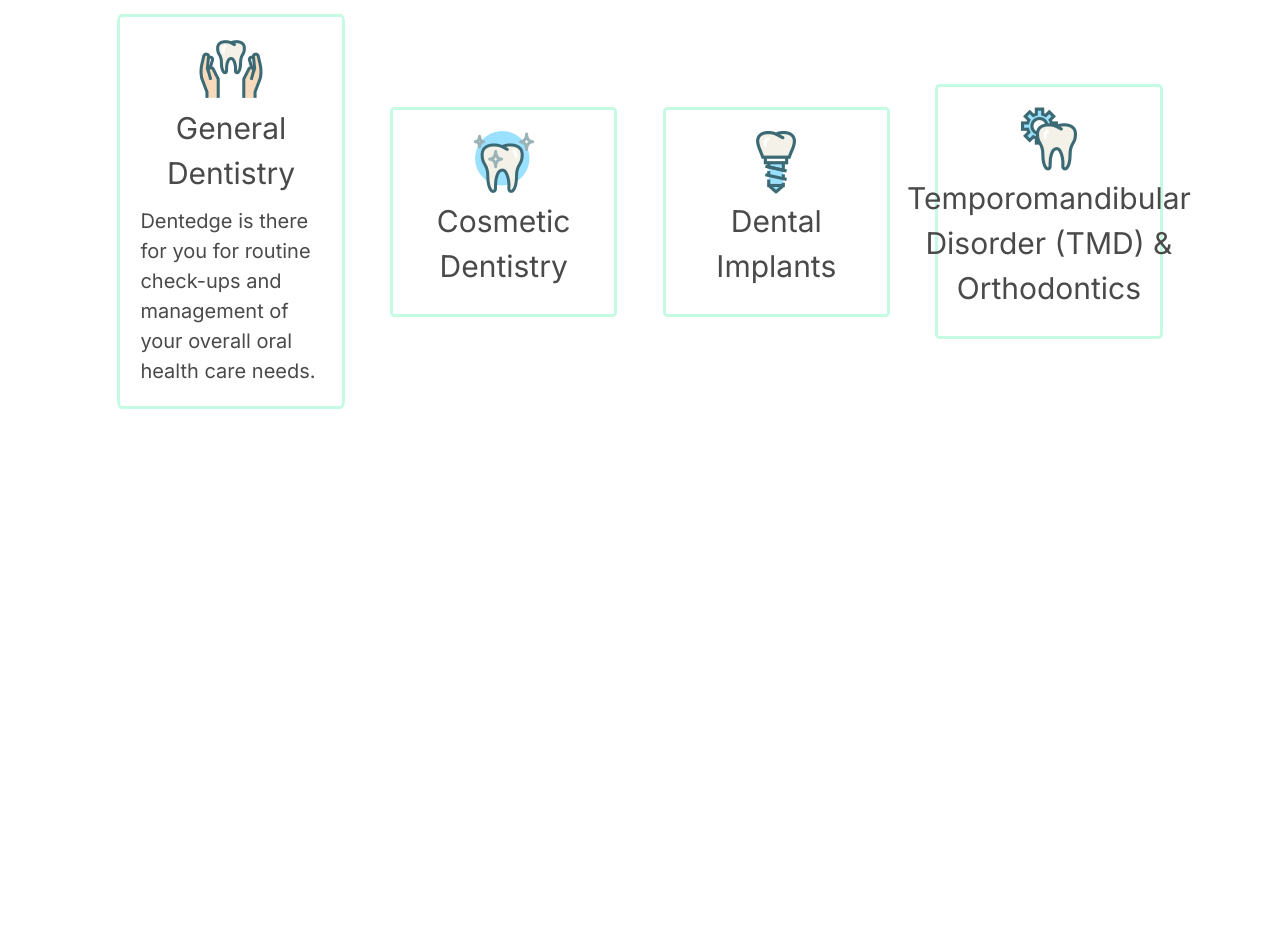
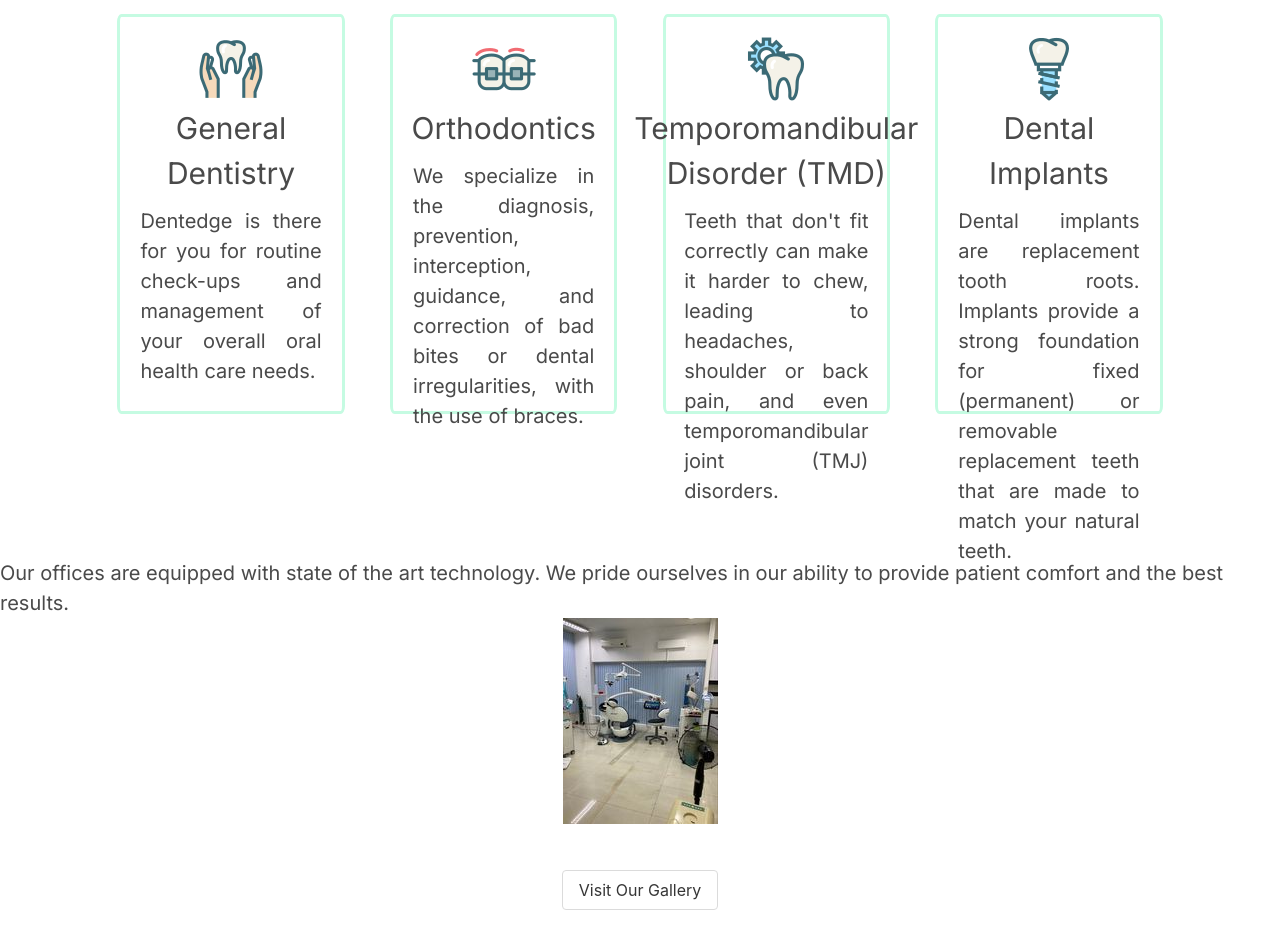
Before and after one commit to swyner97/dentedge, a plain HTML site: page index.html in a window 1280 px wide. Shown: the part 880-1830 px from the top of the page. Before the commit the page ends 1433 px from the top, so only its background shows below. Drawn offline with nearby package versions, Linux system fonts and the light colour scheme.

Commit message:
image slider

```diff
--- a/assets/style.css
+++ b/assets/style.css
@@ -49,7 +49,7 @@
       width: 40%;
       text-align: justify;
       margin: 20px;
-      background: rgba(255, 255, 255, 0.5);
+      background: rgba(255, 255, 255, 0.8);
       padding: 20px;
 
   }
@@ -81,6 +81,7 @@
       border-radius: 2%;
       width: 20%;
       padding: 20px;
+      height: 25em;
   }
 
   .service h3 {
@@ -92,6 +93,7 @@
   .service p {
       font-size: 20px;
       margin-top: 5px;
+      text-align: justify;
 
   }
   .service-icon {
@@ -99,3 +101,19 @@
   }
 
   /* Services End */
+
+  /* Gallery */
+
+  .gallery-btn {
+      margin: 40px;
+  }
+
+  .gallery-statement {
+      font-size: 20px;
+  }
+
+  .preview-imgs {
+      width: 100%;
+  }
+
+  /* Gallery End */
--- a/index.html
+++ b/index.html
@@ -7,7 +7,8 @@
     <meta name="viewport" content="width=device-width, initial-scale=1.0">
     <link rel="preconnect" href="https://fonts.googleapis.com">
     <link rel="preconnect" href="https://fonts.gstatic.com" crossorigin>
-    <link href="https://fonts.googleapis.com/css2?family=Inter:wght@400;500;700&family=Playfair+Display&display=swap" rel="stylesheet">
+    <link href="https://fonts.googleapis.com/css2?family=Inter:wght@400;500;700&family=Playfair+Display&display=swap"
+        rel="stylesheet">
     <link rel="stylesheet" href="https://cdn.jsdelivr.net/npm/bulma@0.9.3/css/bulma.min.css">
     <link rel="stylesheet" href="./assets/style.css">
     <title>Dentedge</title>
@@ -25,10 +26,7 @@
             <a>Services</a>
             <a>About</a>
         </div>
-
-
     </div>
-
 
     <!-- hero -->
     <section
@@ -69,21 +67,34 @@
             </p>
         </div>
         <div class="service is-flex is-flex-wrap-nowrap is-align-items-center is-flex-direction-column">
-            <img src="./images/Cosmetic.png">
+            <img src="./images/Ortho.png">
             <h3>
-                Cosmetic Dentistry
+                Orthodontics
             </h3>
+            <p>
+                We specialize in the diagnosis, prevention, interception, guidance, and correction of bad bites or
+                dental irregularities, with the use of braces.
+            </p>
+        </div>
+        <div class="service is-flex is-flex-wrap-nowrap is-align-items-center is-flex-direction-column">
+            <img src="./images/TMD.png">
+            <h3>
+                Temporomandibular Disorder (TMD)
+            </h3>
+            <p>
+                Teeth that don't fit correctly can make it harder to chew, leading to headaches, shoulder or back pain,
+                and even temporomandibular joint (TMJ) disorders.
+            </p>
         </div>
         <div class="service is-flex is-flex-wrap-nowrap is-align-items-center is-flex-direction-column">
             <img src="./images/Implant.png">
             <h3>Dental Implants</h3>
+            <p>
+                Dental implants are replacement tooth roots. Implants provide a strong foundation for fixed (permanent)
+                or removable replacement teeth that are made to match your natural teeth.
+            </p>
         </div>
-        <div class="service is-flex is-flex-wrap-nowrap is-align-items-center is-flex-direction-column">
-            <img src="./images/TMD.png">
-            <h3>
-                Temporomandibular Disorder (TMD) & Orthodontics
-            </h3>
-        </div>
+
 
     </section>
 
@@ -92,11 +103,23 @@
 
     </section>
 
+    <!-- Visit our gallery -->
+    <section class="is-flex is-justify-content-center is-flex-direction-column is-align-items-center">
+        <div class="gallery-statement">
+            <h3>Our offices are equipped with state of the art technology. We pride ourselves in our ability to provide
+                patient comfort and the best results.</h3>
+        </div>
+        <div class="gallery-slider">
+            <img name="slide" class="preview-imgs">
+        </div>
+        <button class="button gallery-btn">Visit Our Gallery</button>
+    </section>
+
     <!-- footer -->
     <footer>
 
     </footer>
-
+<script src="script.js"></script>
 </body>
 
 </html>
--- /dev/null
+++ b/script.js
@@ -0,0 +1,26 @@
+// preview gallery
+
+var i = 0;
+var images = [];
+var time = 3000;
+
+// image list
+images[0] = './images/img1.jpg';
+images[1] = './images/img2.jpg';
+images[2] = './images/img3.jpg';
+images[3] = './images/img4.jpg';
+
+
+// change img
+
+changeImg = () => {
+    document.slide.src = images[i];
+    if(i < images.length - 1) {
+        i++;
+    } else {
+        i = 0;
+    }
+    setTimeout('changeImg()', time);
+}
+
+window.onload = changeImg;
```
Also changed, not shown: images/Ortho.png (added), images/img1.jpg (added), images/img2.jpg (added), images/img3.jpg (added), images/img4.jpg (added).
